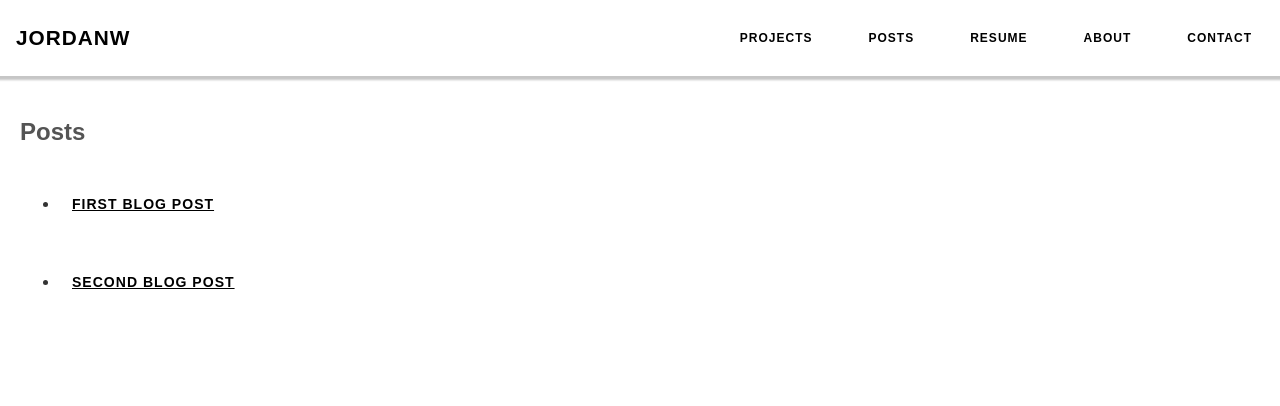
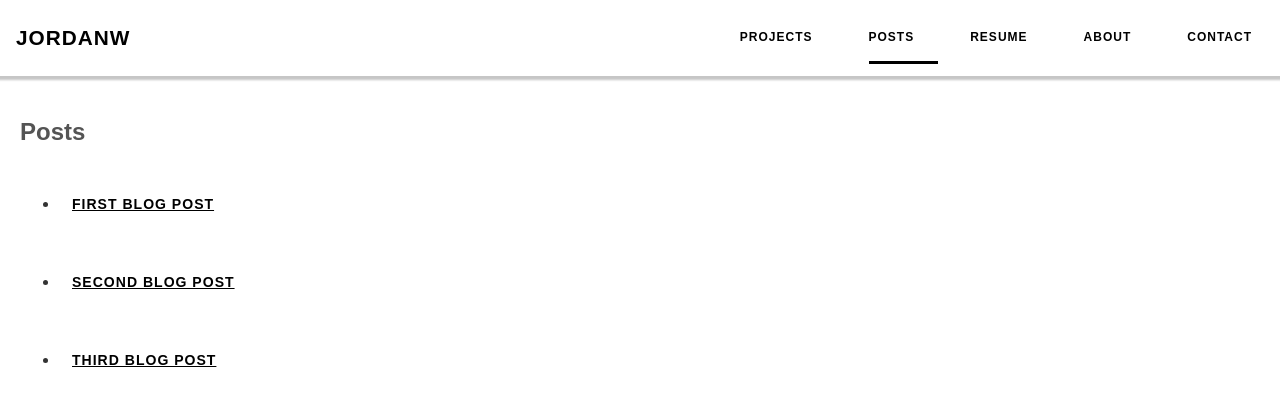
Before and after one commit to JordanWalker28/MyWebsite, a React (Create React App) app in the folder my-website/: page /posts in a window 1280 px wide. Shown: the top 406 px of the page. Built offline with nearby package versions, Linux system fonts and the light colour scheme; the HTML template or start-up script is replaced by a standard one.

Commit message:
Add json files

```diff
--- a/my-website/src/components/Navbar.jsx
+++ b/my-website/src/components/Navbar.jsx
@@ -31,22 +31,22 @@ export default function Navbar() {
       <div className={`navigation-menu ${isNavExpanded ? 'expanded' : ''}`}>
         <ul>
           <li>
-            <NavLink activeClassName="active" to="/projects" onClick={toggleMenu}>
+            <NavLink to="/projects" onClick={toggleMenu}>
               Projects
             </NavLink>
           </li>
           <li>
-            <NavLink activeClassName="active" to="/posts" onClick={toggleMenu}>
+            <NavLink to="/posts" onClick={toggleMenu}>
               Posts
             </NavLink>
           </li>
           <li>
-            <NavLink activeClassName="active" to="/resume" onClick={toggleMenu}>
+            <NavLink to="/resume" onClick={toggleMenu}>
               Resume
             </NavLink>
           </li>
           <li>
-            <NavLink activeClassName="active" to="/about" onClick={toggleMenu}>
+            <NavLink to="/about" onClick={toggleMenu}>
               About
             </NavLink>
           </li>
--- a/my-website/src/json/BlogData.json
+++ b/my-website/src/json/BlogData.json
@@ -6,5 +6,9 @@
     "second-blog-post": {
       "title": "Second Blog Post",
       "description": "Hello React Router v6"
+    },
+    "third-blog-post": {
+      "title": "Third Blog Post",
+      "description": "Hello React Router v7"
     }
   }
--- a/my-website/src/pages/PostsLists.jsx
+++ b/my-website/src/pages/PostsLists.jsx
@@ -1,15 +1,5 @@
-import {Link } from 'react-router-dom';
-
-const BlogPosts = {
-    'first-blog-post': {
-      title: 'First Blog Post',
-      description: 'Lorem ipsum dolor sit amet, consectetur adip.'
-    },
-    'second-blog-post': {
-      title: 'Second Blog Post',
-      description: 'Hello React Router v6'
-    }
-  };
+import { Link } from 'react-router-dom';
+import BlogPosts from '../json/BlogData.json'; // Adjust the path to the JSON file
 
 function PostsLists() {
   return (
@@ -24,7 +14,6 @@ return (
         ))}
       </ul>
     </div>
-
   );
 }
 
--- a/my-website/src/styles/navbar.css
+++ b/my-website/src/styles/navbar.css
@@ -89,6 +89,10 @@ a:hover::before, a:focus::before {
     background-color: #2642af;
   }
 
+  .active {
+    border-bottom: 3px solid black;
+  }
+
   @media screen and (max-width: 768px) {
     .hamburger {
       display: block;
```
Lines whose indentation alone changed are shown as unchanged.
